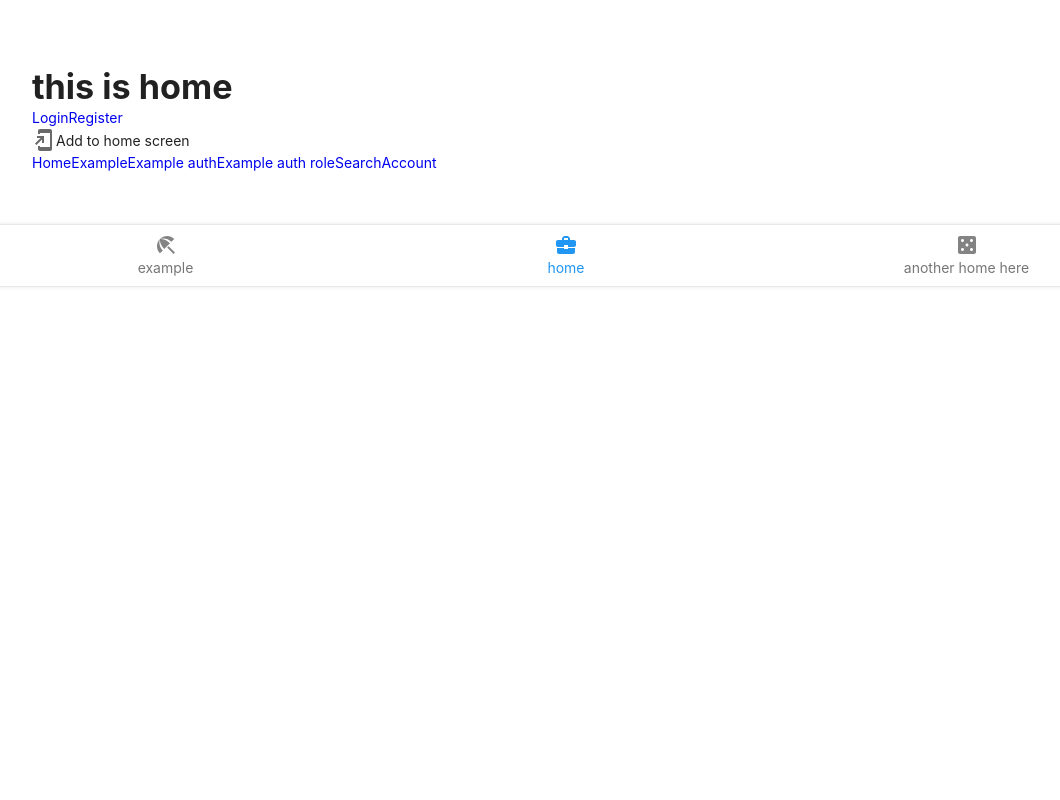
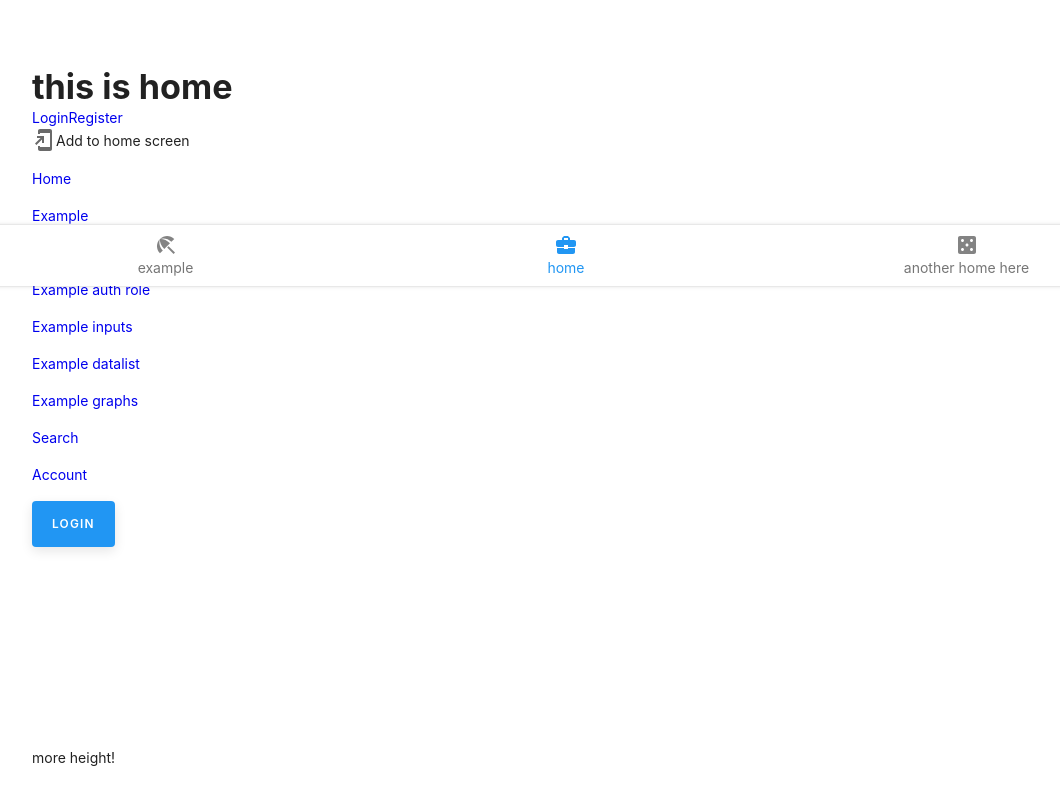
Before and after one commit to stausholm/vue-pwa, a Vue app in the folder client/: page /#/ in a window 1280 px wide. Shown: the part 514-1314 px from the top of the page, without its empty margins (74-1134 px from the left). Before the commit the page ends 800 px from the top, so only its background shows below. Built offline with nearby package versions, Linux system fonts and the light colour scheme.

Commit message:
add dummy login to vuex

```diff
--- a/client/src/pages/home/Home.vue
+++ b/client/src/pages/home/Home.vue
@@ -10,14 +10,20 @@
         <span v-if="isLoggedIn"><a @click.prevent="logout">Logout</a></span>
       </header>
       <a2hs-button v-if="showPWAButton"/>
-      <nav>
+      <nav class="temp">
         <router-link to="/">Home</router-link>
         <router-link to="/example">Example</router-link>
         <router-link to="/exampleWithAuth">Example auth</router-link>
         <router-link to="/exampleWithAuthRole">Example auth role</router-link>
+        <router-link to="/exampleinputs">Example inputs</router-link>
+        <router-link to="/exampledatalist">Example datalist</router-link>
+        <router-link to="/examplegraphs">Example graphs</router-link>
         <router-link to="/search">Search</router-link>
         <router-link to="/account">Account</router-link>
       </nav>
+      <button class="btn" @click="toggleLogin">{{isLoggedIn ? 'logout' : 'login'}}</button>
+
+      <p style="margin-top:200px">more height!</p>
     </div>
   </div>
 </template>
@@ -46,7 +52,19 @@ export default {
         .then(() => {
           this.$router.push('/login');
         })
+    },
+    toggleLogin() {
+      this.$store.commit('dummyLogin')
     }
   }
 }
 </script>
+
+<style lang="scss" scoped>
+.temp {
+  a {
+    display: block;
+    margin: 16px 0;
+  }
+}
+</style>
--- a/client/src/store/modules/auth.js
+++ b/client/src/store/modules/auth.js
@@ -33,6 +33,15 @@ const mutations = {
   logout(state){
     state.status = ''
     state.token = ''
+  },
+  dummyLogin(state) {
+    if(state.token) {
+      state.token = ''
+      state.user = {role: 'guest'}
+    } else {
+      state.token = 'dummyToken'
+      state.user = {role: 'admin'}
+    }
   }
 };
 
```
